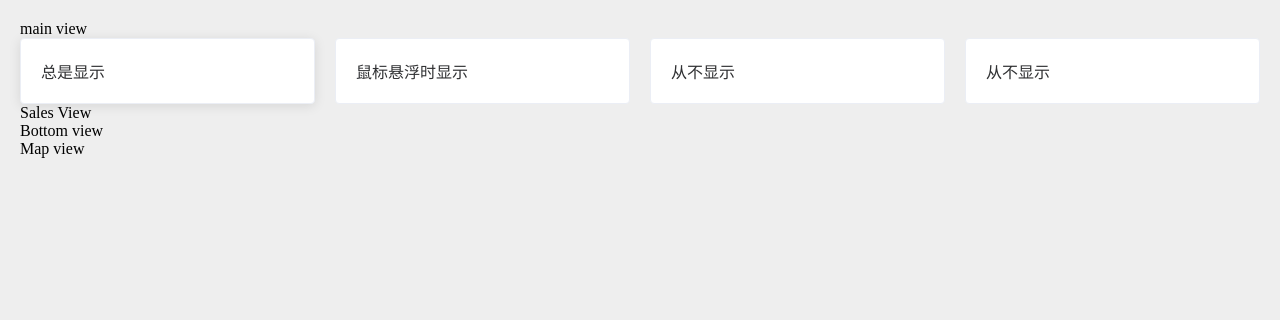
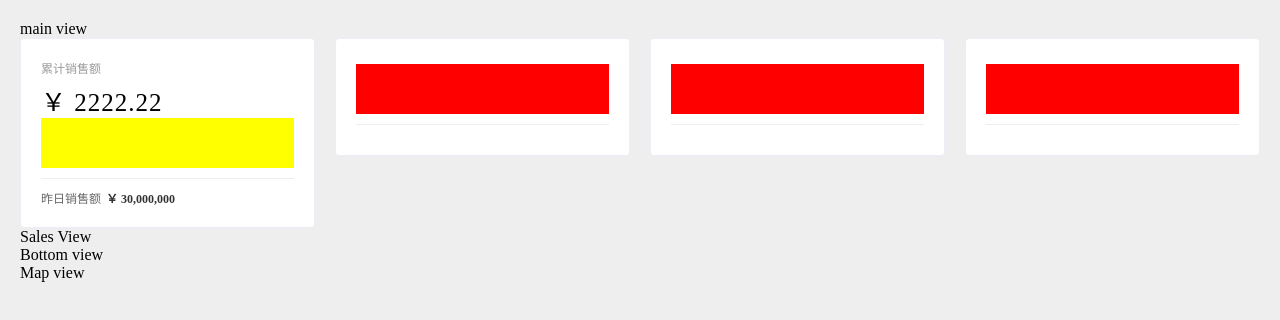
Before and after one commit to dutlzn/Data-Visualize, a Vue app in the folder report-dev/: page /#/ in a window 1280 px wide. Shown: the top 320 px of the page. Built offline with nearby package versions, Linux system fonts and the light colour scheme.

Commit message:
核心指标公共组件抽取

```diff
--- /dev/null
+++ b/report-dev/src/components/CommonCard/index.vue
@@ -0,0 +1,47 @@
+<template>
+  <div class="common-card">
+    <div class="title">{{ title }}</div>
+    <div class="value">{{ value }}</div>
+    <div class="chart">
+      <slot></slot>
+    </div>
+    <div class="line"></div>
+    <div class="total">
+      <slot name="footer"></slot>
+    </div>
+  </div>
+</template>
+<script>
+export default {
+  props:  {
+    title: String,
+    value: String,
+  }
+};
+</script>
+
+<style scoped>
+.title {
+  font-size: 12px;
+  color: #999;
+}
+.value {
+  font-size: 25px;
+  color: #000;
+  margin-top: 5px;
+  letter-spacing: 1px;
+}
+.chart {
+  height: 50px;
+  background: red;
+}
+
+.line {
+  margin: 10px 0; /*上下10*/
+  border-top: 1px solid #eee;
+}
+.total{
+  font-size: 12px;
+  color: #666;
+}
+</style>
--- /dev/null
+++ b/report-dev/src/components/TodayUsers/index.vue
@@ -0,0 +1,11 @@
+<template>
+  <div>
+    <common-card />
+  </div>
+</template>
+<script>
+import commonCardMixin from '../../mixins/commonCardMixin'
+export default {
+    mixins: [commonCardMixin]
+}
+</script>
--- a/report-dev/src/components/TopView/index.vue
+++ b/report-dev/src/components/TopView/index.vue
@@ -2,20 +2,39 @@
   <div class="top-view">
     <el-row :gutter="20">
       <el-col :span="6">
-        <el-card shadow="always"> 总是显示 </el-card>
+        <el-card shadow="hover">
+          <total-sales />
+        </el-card>
       </el-col>
       <el-col :span="6">
-        <el-card shadow="hover"> 鼠标悬浮时显示 </el-card>
+        <el-card shadow="hover">
+          <total-orders />
+        </el-card>
       </el-col>
       <el-col :span="6">
-        <el-card shadow="never"> 从不显示 </el-card>
+        <el-card shadow="hover">
+          <today-users />
+        </el-card>
       </el-col>
       <el-col :span="6">
-        <el-card shadow="never"> 从不显示 </el-card>
+        <el-card shadow="hover">
+          <total-users />
+        </el-card>
       </el-col>
     </el-row>
   </div>
 </template>
 <script>
-export default {};
+import TotalSales from "../TotalSales";
+import TotalOrders from "../TotalOrders";
+import TotalUsers from "../TotalUsers";
+import TodayUsers from "../TodayUsers";
+export default {
+  components: {
+    TotalSales,
+    TotalOrders,
+    TotalUsers,
+    TodayUsers,
+  },
+};
 </script>
--- /dev/null
+++ b/report-dev/src/components/TotalOrders/index.vue
@@ -0,0 +1,11 @@
+<template>
+  <div>
+    <common-card />
+  </div>
+</template>
+<script>
+import commonCardMixin from '../../mixins/commonCardMixin'
+export default {
+    mixins: [commonCardMixin]
+}
+</script>
--- /dev/null
+++ b/report-dev/src/components/TotalSales/index.vue
@@ -0,0 +1,31 @@
+<template>
+  <div>
+    <common-card title="累计销售额 " value="￥ 2222.22">
+      <template>
+        <div class="compare"></div>
+      </template>
+      <template v-slot:footer>
+        <span>昨日销售额</span>
+        <span class="money">￥ 30,000,000</span>
+      </template>
+    </common-card>
+  </div>
+</template>
+<script>
+import commonCardMixin from "../../mixins/commonCardMixin";
+export default {
+  mixins: [commonCardMixin],
+};
+</script>
+
+<style scoped>
+.compare {
+  height: 100%;
+  background: yellow;
+}
+.money {
+  margin-left: 5px;
+  color: #333;
+  font-weight: 700;
+}
+</style>
--- /dev/null
+++ b/report-dev/src/components/TotalUsers/index.vue
@@ -0,0 +1,11 @@
+<template>
+  <div>
+    <common-card />
+  </div>
+</template>
+<script>
+import commonCardMixin from '../../mixins/commonCardMixin'
+export default {
+    mixins: [commonCardMixin]
+}
+</script>
--- /dev/null
+++ b/report-dev/src/mixins/commonCardMixin.js
@@ -0,0 +1,9 @@
+/**
+ * 混入
+ */
+import CommonCard from '../components/CommonCard'
+export default {
+    components: {
+        CommonCard
+    }
+}
```
